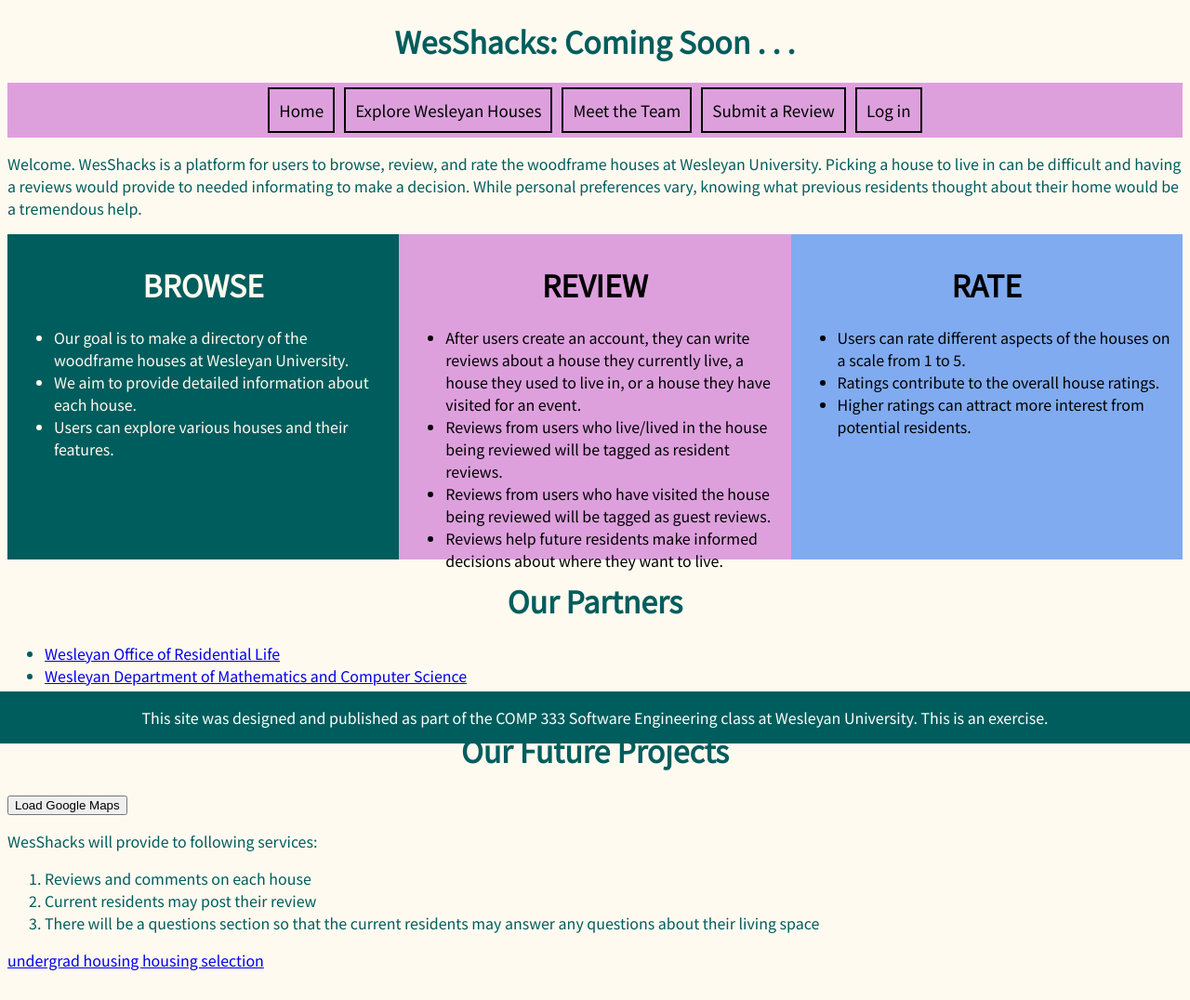
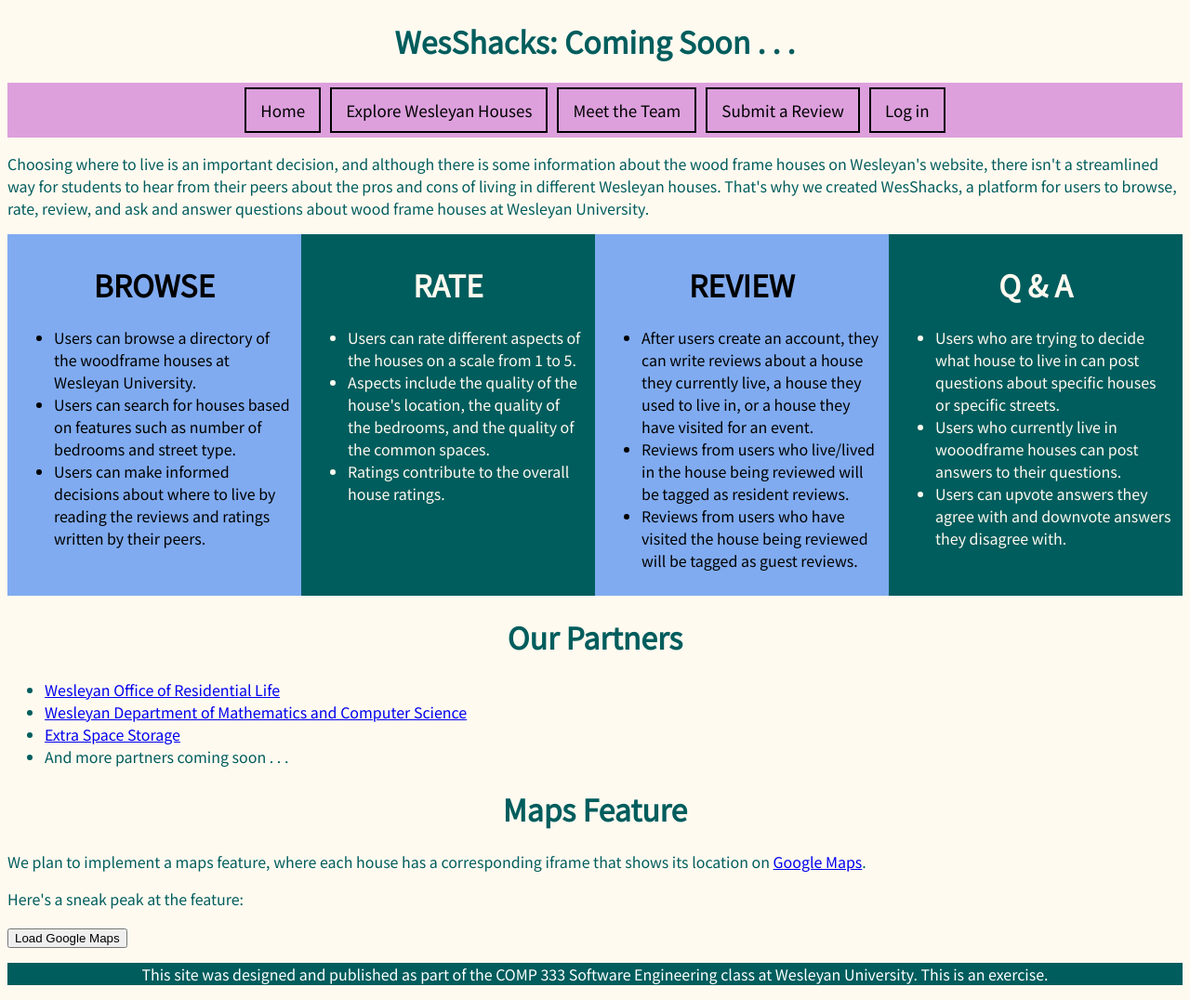
Before and after one commit to tessleptrue/wesshacks, a PHP site: page / in a window 1280 px wide. Shown: the whole page at 93% size. Before the commit the page ends 1044 px from the top, so only its background shows below. Run offline with PHP 8.4, Linux system fonts and the light colour scheme.

Commit message:
Added Q & A column, additional links, fixed navbar (#36) (#4) (#30)

```diff
--- a/index.html
+++ b/index.html
@@ -15,7 +15,7 @@
         in search results.
     -->
     <meta name="viewport" content="width=device-width, initial-scale=1.0" />
-    <meta name="description" content="WesShacks is a housing review site for wood frame houses at Wesleyan University in Middletown, CT.">
+    <meta name="description" content="WesShacks is a housing review site for woodframe houses at Wesleyan University in Middletown, CT.">
 
     <!--
         The title is important for search engine optimization (SEO). It will be
@@ -34,35 +34,43 @@
       <a href="reviews.html">Submit a Review</a>
       <a href=#login>Log in</a>
   </div>
+  <div>
     <p>
-      Welcome. WesShacks is a platform for users to browse, review, and rate the woodframe houses at Wesleyan University. Picking a house to live in can be difficult and having a reviews would provide to needed informating to make a decision. While personal preferences vary, knowing what previous residents thought about their home would be a tremendous help.
+      Choosing where to live is an important decision, and although there is some information about the wood frame houses on Wesleyan's website, there isn't a streamlined way for students to hear from their peers about the pros and cons of living in different Wesleyan houses. That's why we created WesShacks, a platform for users to browse, rate, review, and ask and answer questions about wood frame houses at Wesleyan University.
     </p>
+  </div>
 
     <div class="row">
-      <div class="column" style="background-color: rgb(0, 93, 93); color: floralwhite;">
+        <div class="column" style="background-color: rgb(128, 171, 240); color: rgb(0, 0, 0);">
         <h1 style = "text-align: center;">BROWSE</h1>
         <ul>
-          <li>Our goal is to make a directory of the woodframe houses at Wesleyan University.</li>
-          <li>We aim to provide detailed information about each house.</li>
-          <li>Users can explore various houses and their features.</li>
+          <li>Users can browse a directory of the woodframe houses at Wesleyan University.</li>
+          <li>Users can search for houses based on features such as number of bedrooms and street type.</li>
+          <li>Users can make informed decisions about where to live by reading the reviews and ratings written by their peers.</li>
         </ul>
       </div>
-      <div class="column" style="background-color: plum; color: black;">
+      <div class="column" style="background-color: rgb(0, 93, 93);; color: floralwhite;">
+        <h1 style = "text-align: center;">RATE</h1>
+        <ul>
+          <li>Users can rate different aspects of the houses on a scale from 1 to 5.</li>
+          <li>Aspects include the quality of the house's location, the quality of the bedrooms, and the quality of the common spaces.</li>
+          <li>Ratings contribute to the overall house ratings.</li>
+        </ul>
+      </div>
+      <div class="column" style="background-color: rgb(128, 171, 240); color: rgb(0, 0, 0);">
         <h1 style = "text-align: center;">REVIEW</h1>
         <ul>
           <li>After users create an account, they can write reviews about a house they currently live, a house they used to live in, or a house they have visited for an event.</li>
           <li>Reviews from users who live/lived in the house being reviewed will be tagged as resident reviews.</li>
           <li>Reviews from users who have visited the house being reviewed will be tagged as guest reviews.</li>
-          <li>Reviews help future residents make informed decisions about where they want to live.</li>
         </ul>
       </div>
-      <div class="column" style="background-color: rgb(128, 171, 240); color: rgb(0, 0, 0);">
-        <h1 style = "text-align: center;">RATE</h1>
+      <div class="column" style="background-color: rgb(0, 93, 93);; color: floralwhite;">
+        <h1 style = "text-align: center;">Q & A</h1>
         <ul>
-          <li>Users can rate different aspects of the houses on a scale from 1 to 5.</li>
-          <li>Ratings contribute to the overall house ratings.</li>
-          <li>Higher ratings can attract more interest from potential residents.</li>
-        </ul>
+          <li>Users who are trying to decide what house to live in can post questions about specific houses or specific streets.</li>
+          <li>Users who currently live in wooodframe houses can post answers to their questions.</li>
+          <li>Users can upvote answers they agree with and downvote answers they disagree with.</li>
       </div>
     </div>
     <h1 style = "text-align: center;">Our Partners</h1>
@@ -74,11 +82,16 @@
         <li>
           <a href="https://www.wesleyan.edu/mathcs/" target="_blank">Wesleyan Department of Mathematics and Computer Science</a>
         </li>
+        <li>
+          <a href="https://www.extraspace.com/" target="_blank">Extra Space Storage</a>
+        </li>
         <li>And more partners coming soon . . .
         </li>
       </ul>
     </div>
-    <h1 style = "text-align: center;">Our Future Projects</h1>
+    <h1 style = "text-align: center;">Maps Feature</h1>
+    <p>We plan to implement a maps feature, where each house has a corresponding iframe that shows its location on <a href="https://www.google.com/maps">Google Maps</a>.</p>
+    <p>Here's a sneak peak at the feature:</p>
     <div id="map-container">
       <!-- Show placeholder initially -->
       <div id="map-placeholder">
@@ -98,21 +111,6 @@
       document.getElementById('map-frame').style.display = 'block';
     }
     </script>
-
-    <p> WesShacks will provide to following services:</p>
-    <ol>
-      <li>Reviews and comments on each house</li>
-      <li>Current residents may post their review</li>
-      <li>There will be a questions section so that the current residents may answer any questions about their living space</li>
-     </ol>
-
-
-  <div>
-      <a href="https://www.wesleyan.edu/reslife/ugrad_housing/index.html"> undergrad housing
-      </a>
-      <a href="https://www.wesleyan.edu/reslife/ugrad_housing/housing_Selection_info.html"> housing selection
-      </a>
-  </div>
   <div class="footer">
     <p>This site was designed and published as part of the COMP 333 Software Engineering class at Wesleyan University. This is an exercise.</p>
   </div>
--- a/style.css
+++ b/style.css
@@ -30,24 +30,39 @@ h1 {
   background-color: plum;
   overflow: hidden;
   justify-content: center;
+  flex-wrap: wrap; /* Allow items to wrap to the next line on smaller screens */
+  padding: 0 10px;  /* Add padding to prevent content from touching the edges */
 }
 
 /* Style the links inside the navigation bar */
-
 .flex-container a {
-  float: left;
   color: black;
   text-align: center;
-  padding: 10px 10px;
+  padding: 10px 15px; /* Adjust padding for better spacing */
   border: 2px solid black;
   margin: 5px;
   text-decoration: none;
   font-size: 17px;
+  white-space: nowrap; /* Prevent links from wrapping */
 }
+
 /* Change the color of links on hover */
 .flex-container a:hover {
   background-color: #ddd;
   color: black;
+}
+
+/* Media Query for smaller screens (like mobile devices) */
+@media (max-width: 768px) {
+  .flex-container {
+    justify-content: space-between; /* Distribute items with space between */
+    padding: 0 5px;  /* Adjust padding on small screens */
+  }
+
+  .flex-container a {
+    padding: 8px 10px;  /* Reduce padding for smaller screens */
+    font-size: 14px;    /* Reduce font size for smaller screens */
+  }
 }
 
 #searchbar {
@@ -71,31 +86,29 @@ input::placeholder {
 
 }
 
-/* Create three equal columns that floats next to each other */
+/* Flexbox */
+.row {
+  display: flex;
+  flex-wrap: wrap;
+}
+
 .column {
-  float: left;
-  width: 33.33%;
+  flex: 1 1 25%;  /* Each column takes 25% of the available space, with flexibility */
   padding: 10px;
-  height: 350px; /* Should be removed. Only for demonstration */
+  /* height: 370px;  /* Optional for demonstration */
   box-sizing: border-box;
 }
 
-/* Clear floats after the columns */
-.row:after {
-  content: "";
-  display: table;
-  clear: both;
-}
-
-/* Responsive layout - makes the three columns stack on top of each other instead of next to each other */
+/* Responsive layout */
 @media screen and (max-width: 600px) {
   .column {
-    width: 100%;
+    flex: 1 1 100%;  /* Stacks columns on top of each other */
   }
 }
 
+
 .footer {
-  position: fixed;
+  /* position: fixed; */
   left: 0;
   bottom: 0;
   width: 100%;
```
